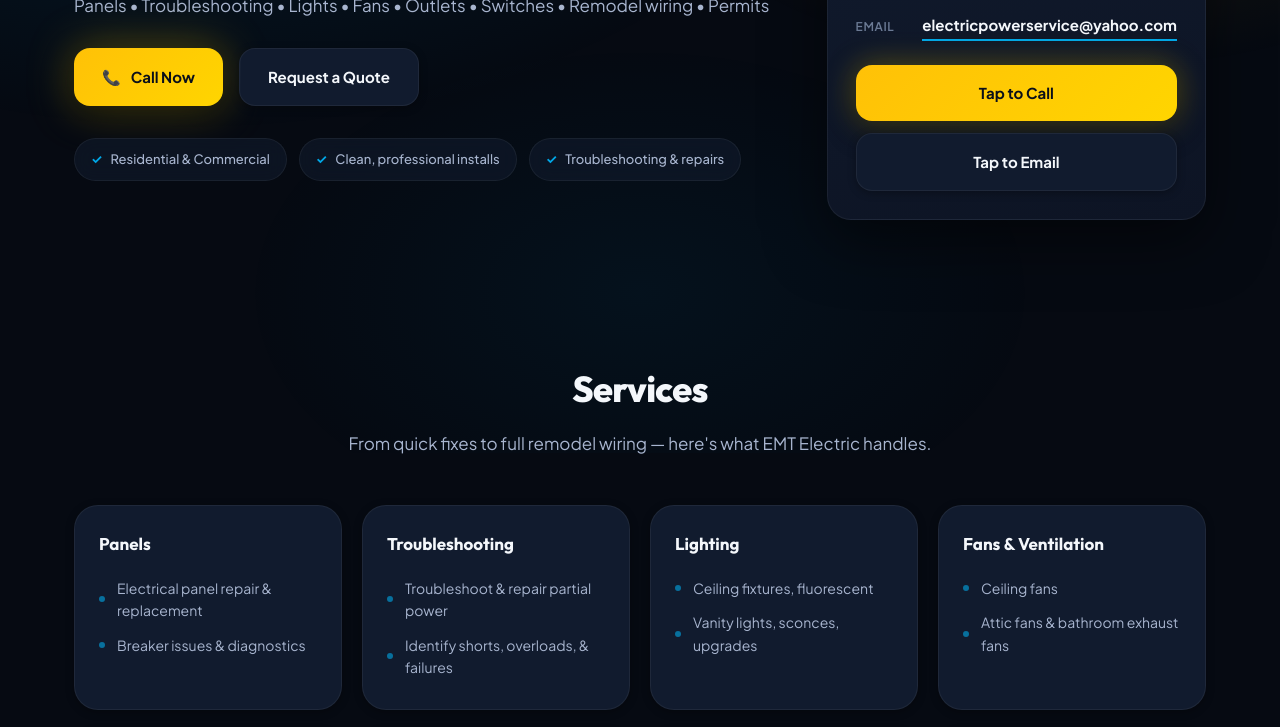
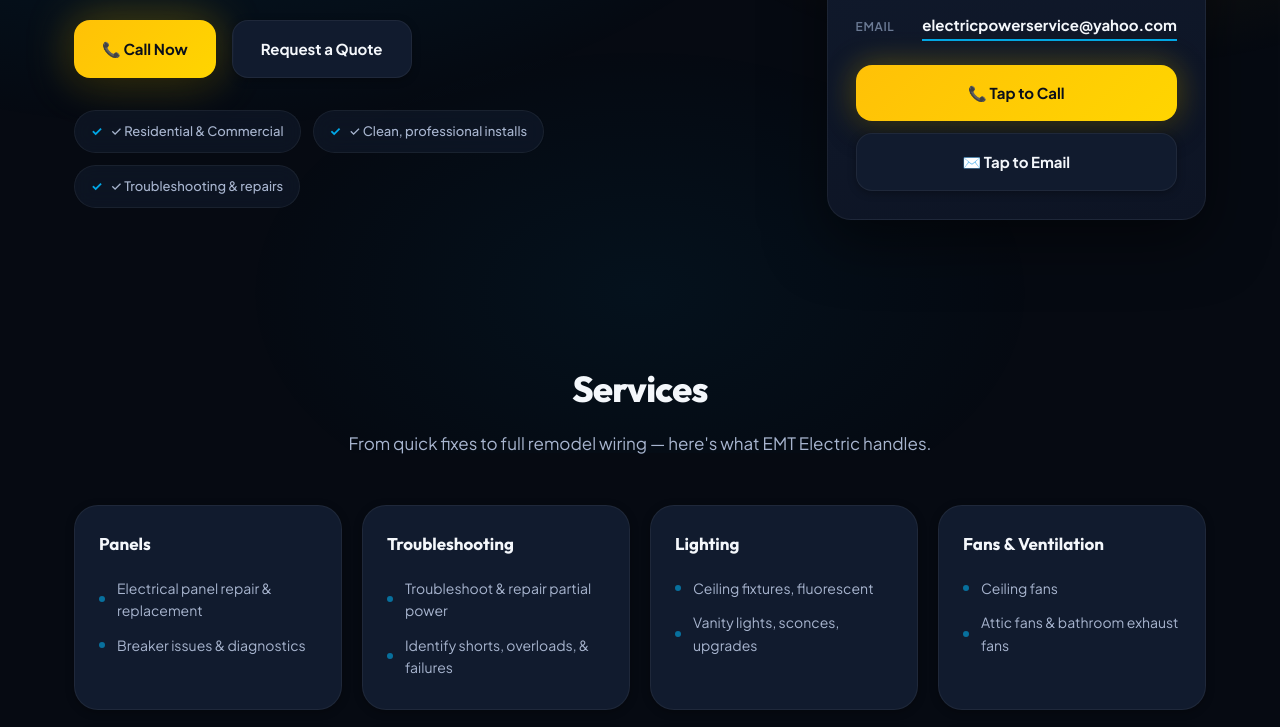
Before and after one commit to ifgforever/emt-electric, a plain HTML site: page index.html in a window 1280 px wide. Shown: the part 347-1074 px from the top of the page. Drawn offline with Linux system fonts and the light colour scheme.

Commit message:
Update index.html

```diff
--- a/index.html
+++ b/index.html
@@ -14,7 +14,7 @@
 
   <link rel="stylesheet" href="styles.css" />
 
-  <!-- LocalBusiness Schema (edit address/service area if you want) -->
+  <!-- LocalBusiness Schema -->
   <script type="application/ld+json">
   {
     "@context": "https://schema.org",
@@ -46,7 +46,7 @@
     <div class="wrap topbar-inner">
       <a href="#home" class="brand">
         <div class="logo-container">
-          <img src="emtlogo.webp" alt="EMT Electric Logo" width="56" height="56" />
+          <img src="emtlogo.webp" alt="EMT Electric - Residential & Commercial" width="52" height="52" />
         </div>
       </a>
 
@@ -72,23 +72,23 @@
 
           <div class="cta-row">
             <a class="btn" href="tel:+17086917386">
-              <span>📞</span> Call Now
+              📞 Call Now
             </a>
             <a class="btn secondary" href="#quote">Request a Quote</a>
           </div>
 
           <div class="trust">
-            <div class="trust-item">Residential & Commercial</div>
-            <div class="trust-item">Clean, professional installs</div>
-            <div class="trust-item">Troubleshooting & repairs</div>
+            <div class="trust-item">✓ Residential & Commercial</div>
+            <div class="trust-item">✓ Clean, professional installs</div>
+            <div class="trust-item">✓ Troubleshooting & repairs</div>
           </div>
         </div>
 
         <div class="hero-card">
           <div class="hero-badge">
-            <img src="emtlogo.webp" alt="" width="80" height="80" />
+            <img src="emtlogo.webp" alt="" width="50" height="50" />
           </div>
-          <h2>Contact</h2>
+          <h2>Contact Us</h2>
           <div class="contact-list">
             <div class="contact-row">
               <span class="label">Name</span>
@@ -105,8 +105,8 @@
           </div>
 
           <div class="mini-cta">
-            <a class="btn full" href="tel:+17086917386">Tap to Call</a>
-            <a class="btn full secondary" href="mailto:electricpowerservice@yahoo.com">Tap to Email</a>
+            <a class="btn full" href="tel:+17086917386">📞 Tap to Call</a>
+            <a class="btn full secondary" href="mailto:electricpowerservice@yahoo.com">✉️ Tap to Email</a>
           </div>
         </div>
       </div>
@@ -246,7 +246,7 @@
     <footer class="footer" id="contact">
       <div class="wrap footer-grid">
         <div class="footer-brand-area">
-          <img src="emtlogo.webp" alt="EMT Electric" class="footer-logo" width="48" height="48" />
+          <img src="emtlogo.webp" alt="EMT Electric" class="footer-logo" width="44" height="44" />
           <div>
             <div class="footer-brand">EMT Electric</div>
             <div class="tiny">Peter Podczerwinski</div>
```
